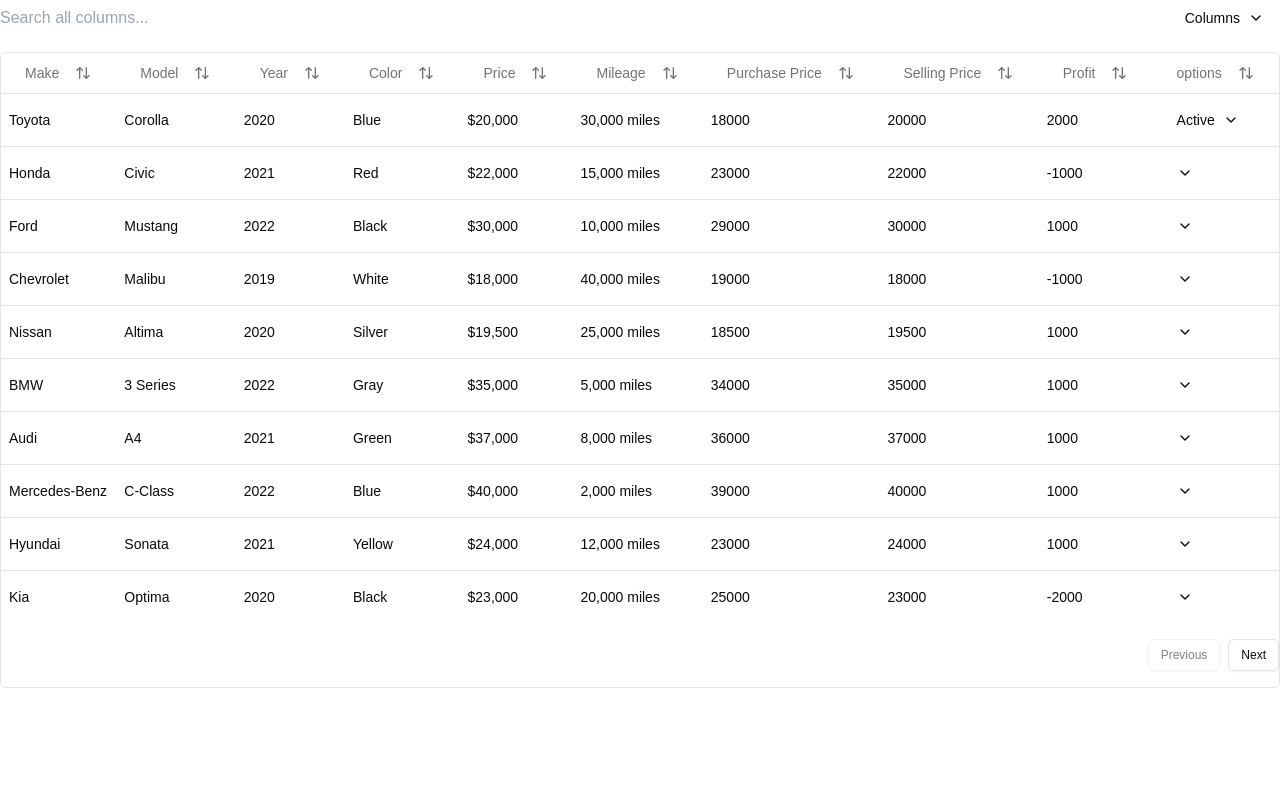
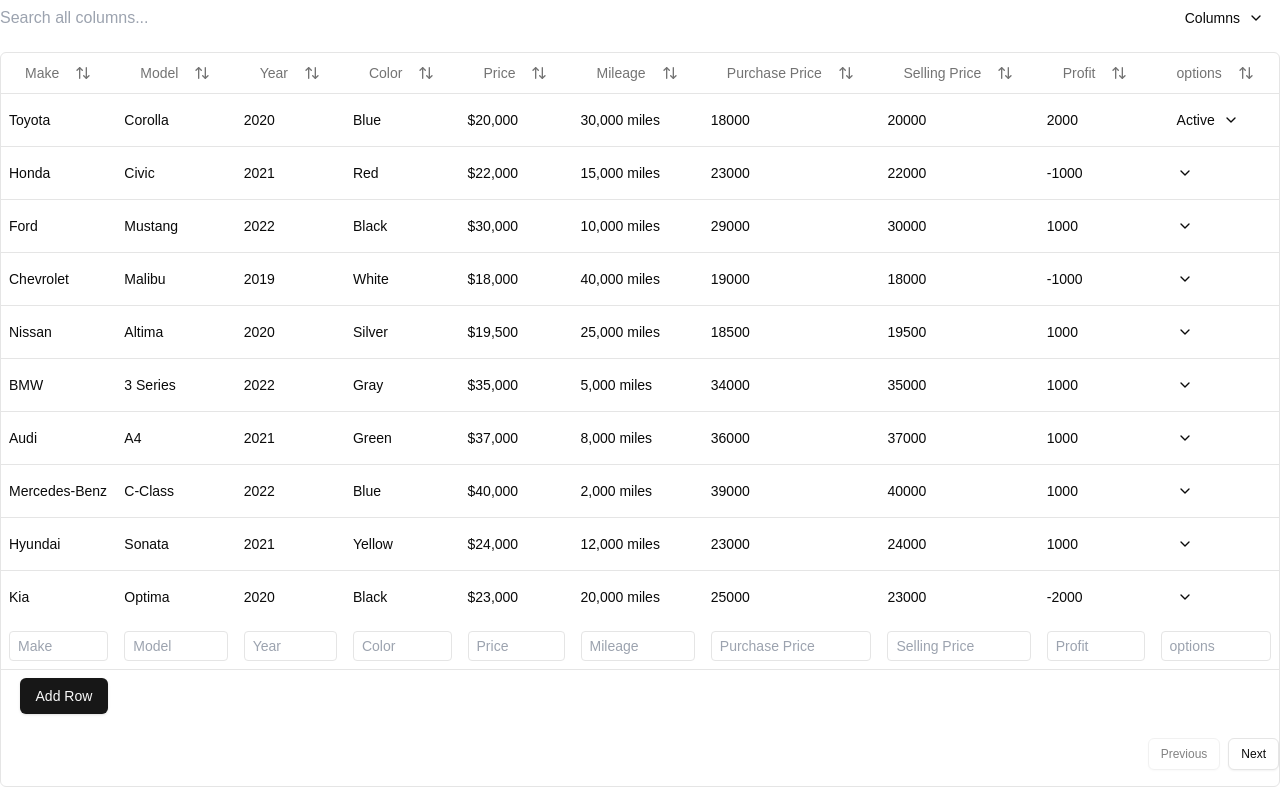
Before and after one commit to eliasrenawi23/RenawiCar, a Next.js app: page /dashboard in a window 1280 px wide. Built offline with nearby package versions, Linux system fonts and the light colour scheme.

Commit message:
add new row

```diff
--- /dev/null
+++ b/components/Table/AddRow .tsx
@@ -0,0 +1,83 @@
+import { useState } from "react";
+import { TableCell, TableRow } from "../ui/table";
+import { Button } from "../ui/button";
+
+interface Column {
+  accessorKey: string; // Adjusted to lowercase `string` for correct typing
+  header: string;
+}
+
+interface AddRowProps<TData> {
+  data: TData[];
+  setData: React.Dispatch<React.SetStateAction<TData[]>>;
+  //columns: ColumnDef<TData, TValue>[];
+  columns: {
+    accessorKey: string;
+    header: string;
+  }[];
+}
+
+export const AddRow = <TData,>({
+  data,
+  setData,
+  columns,
+}: AddRowProps<TData>) => {
+  const defaultNewRow: TData = columns.reduce(
+    (acc, column) => ({
+      ...acc,
+      [column.accessorKey]: "", // Ensure default value for each column
+    }),
+    {} as TData
+  );
+
+  const [newRow, setNewRow] = useState<TData>(defaultNewRow);
+
+  const handleAddRow = () => {
+    // Validate that all fields have been filled before adding the row
+    const isAnyFieldEmpty = columns.some((column) => {
+      const value = newRow[column.accessorKey as keyof TData];
+      return !value || value.toString().trim() === "";
+    });
+
+    if (isAnyFieldEmpty) {
+      alert("Please fill all fields before adding the row.");
+      return;
+    }
+
+    // Generate a new `id` for the row
+    const newId =
+      Math.max(0, ...data.map((row) => (row as { id?: number }).id || 0)) + 1;
+
+    // Add the new row to the data and reset the input fields
+    setData((prev) => [
+      ...prev,
+      { id: newId, ...newRow } as TData, // Ensure new row includes `id`
+    ]);
+    setNewRow(defaultNewRow); // Reset to default values
+  };
+  return (
+    <>
+      <TableRow>
+        {columns.map((column) => (
+          <TableCell key={column.accessorKey}>
+            <input
+              placeholder={column.header}
+              name={column.accessorKey}
+              value={String(newRow[column.accessorKey as keyof TData]) || ""}
+              onChange={(e) =>
+                setNewRow((prev) => ({
+                  ...prev,
+                  [column.accessorKey]: e.target.value, // Update the specific field
+                }))
+              }
+              className="w-full border rounded px-2 py-1"
+            />
+          </TableCell>
+        ))}
+      </TableRow>
+      <TableCell className="text-right">
+        <Button onClick={handleAddRow}>Add Row</Button>
+      </TableCell>
+    </>
+  );
+};
--- a/components/Table/SortableTable.tsx
+++ b/components/Table/SortableTable.tsx
@@ -1,6 +1,6 @@
 "use client";
 
-import React, { useMemo, useState } from "react";
+import React, { useEffect, useMemo, useState } from "react";
 import {
   ColumnDef,
   SortingState,
@@ -26,6 +26,7 @@
 } from "@/components/ui/table";
 import EditableCell from "./EditableCell";
 import DropDown from "../DropDown/DropDown";
+import { AddRow } from "./AddRow ";
 
 interface SortableTableProps<TData, TValue> {
   columns: ColumnDef<TData, TValue>[];
@@ -34,15 +35,17 @@
   enableSearch?: boolean;
   enableColumnFilter?: boolean;
   enablePagination?: boolean;
+  enableAddRow?: boolean; // Enable add row functionality
 }
 
 const SortableTable = <TData, TValue>({
-  columns: userColumns,
+  columns,
   data: initialData,
   onSave,
   enableSearch = true,
   enableColumnFilter = true,
   enablePagination = true,
+  enableAddRow = true, // Default to true
 }: SortableTableProps<TData, TValue>) => {
   const [data, setData] = useState(initialData);
   const [originalData, setOriginalData] = useState(initialData);
@@ -52,7 +55,7 @@
   const [isSaving, setIsSaving] = useState(false);
   const [columnVisibility, setColumnVisibility] = useState<VisibilityState>({});
 
-  const columns = useMemo(() => {
+  const columnsMemos = useMemo(() => {
     const updateData = (rowIndex: number, columnId: string, value: unknown) => {
       setData((prevData) =>
         prevData.map((row, index) =>
@@ -60,7 +63,7 @@
         )
       );
     };
-    return userColumns.map((column) => ({
+    return columns.map((column) => ({
       ...column,
       // eslint-disable-next-line @typescript-eslint/no-explicit-any
       cell: (props: any) => (
@@ -78,11 +81,11 @@
         />
       ),
     }));
-  }, [userColumns]);
+  }, [columns]);
 
   const table = useReactTable({
     data,
-    columns,
+    columns: columnsMemos,
     getCoreRowModel: getCoreRowModel(),
     onSortingChange: setSorting,
     getSortedRowModel: getSortedRowModel(),
@@ -99,6 +102,10 @@
     [data, originalData]
   );
 
+  const DropDownOptrions = useMemo(
+    () => table.getAllColumns().filter((column) => column.getCanHide()),
+    [table]
+  );
   const handleSaveChanges = async () => {
     setIsSaving(true);
     if (onSave)
@@ -113,6 +120,9 @@
       }
   };
 
+  useEffect(() => {
+    console.log(data);
+  }, [data]);
   return (
     <div className="space-y-4">
       <div className="flex justify-between items-center">
@@ -127,13 +137,8 @@
         {enableColumnFilter && (
           <DropDown
             initialValue="Columns"
-            options={table
-              .getAllColumns()
-              .filter((column) => column.getCanHide())}
-            checkboxOptions={table
-              .getAllColumns()
-              .filter((column) => column.getCanHide())
-              .map((column) => ({
+            options={DropDownOptrions}
+            checkboxOptions={DropDownOptrions.map((column) => ({
               id: column.id,
               label: column.id,
               checked: column.getIsVisible(),
@@ -205,7 +210,7 @@
             ) : (
               <TableRow>
                 <TableCell
-                  colSpan={columns.length}
+                  colSpan={columnsMemos.length}
                   className="h-24 text-center"
                 >
                   No results.
@@ -213,6 +218,18 @@
               </TableRow>
             )}
           </TableBody>
+          {enableAddRow && (
+            <AddRow<TData>
+              data={data}
+              setData={setData}
+              columns={
+                columns as {
+                  accessorKey: string;
+                  header: string;
+                }[]
+              }
+            />
+          )}
         </Table>
         {enablePagination && (
           <div className="flex items-center justify-end space-x-2 py-4">
```
Lines whose indentation alone changed are shown as unchanged.
